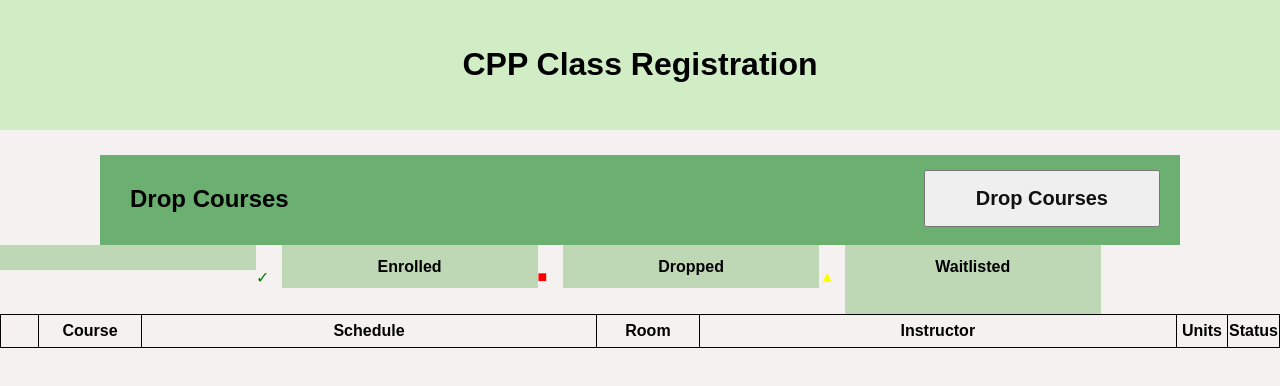
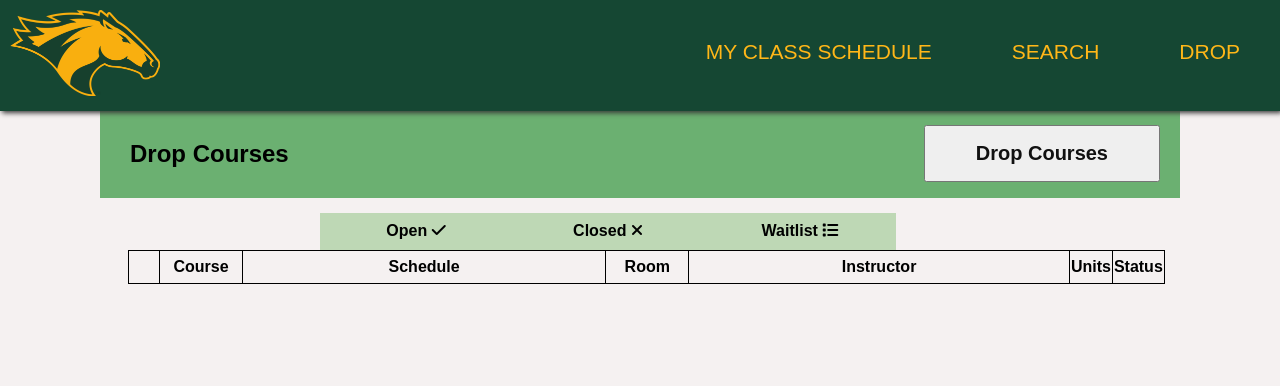
Before and after one commit to CS3560-03-2/CPPCourseEnrollment, a plain HTML site: page drop.html in a window 1280 px wide. Drawn offline with Linux system fonts and the light colour scheme.

Commit message:
merged the branch to main

```diff
--- a/drop.html
+++ b/drop.html
@@ -4,14 +4,19 @@
         <title>Drop Courses</title>
         <link rel="stylesheet" href="styles/style.css"/>
         <script src="scripts/drop.js" defer></script>
+        <script src="https://kit.fontawesome.com/3816b98563.js" crossorigin="anonymous"></script>
     </head>
 
+        <!--Navigation Bar-->
+        <div id="nav">
+            <a href="index.html" class="nav-logo right"><img src="assets/logo.png" width="150"></a>
+            <a href="drop.html" class="nav-item left">DROP</a>
+            <a href="search.html" class="nav-item left">SEARCH</a>
+            <a href="index.html" class="nav-item left">MY CLASS SCHEDULE</a>
+
+        </div>
     <body onload="onLoad()">
-        <header>
-            <h1>CPP Class Registration</h1>
-        </header>
-
-        <div class= "row3">
+        <div class= "row1">
             <div class="scol">
                 <h2>Drop Courses</h2>
             </div>
@@ -21,14 +26,14 @@
         </div>
 
         <div>
-            <div class="col"></div>
-            <div class="col2" id='enrolledStatus'>✓</div> <div class="col">Enrolled</div>
-            <div class="col2" id='droppedStatus'>■</div> <div class="col">Dropped</div>
-            <div class="col2" id='waitlistStatus'>▲</div> <div class="col">Waitlisted</div>
-            <div class="col"></div>
+            <div class ="subrow">
+                <div class="col">Open <i class="fas fa-check"></i></i></div>
+                <div class="col">Closed <i class="fas fa-times"></i></div>
+                <div class="col">Waitlist <i class="fas fa-list"></i></div>
+            </div>
         </div>
 
-        <div>
+        <div class="classSchedule">
             <table id='classSchedule'>
                 <tr>
                   <th id='checkCol'></th>
--- a/styles/style.css
+++ b/styles/style.css
@@ -107,10 +107,17 @@
 
 .shoppingCart {
     min-height: 270px;
+    padding-left: 10%;
+}
+
+.classSchedule {
+    padding-left: 10%;
+    width: 90%;
 }
 
 table {
-    width: 100%;
+    padding-left: 10%;
+    width: 90%;
 }
 th, td {
     height: 30px;
```
Also changed, not shown: enroll.html (+19 -11 lines), index.html (+10 -15 lines), search.html (+12 -5 lines).
